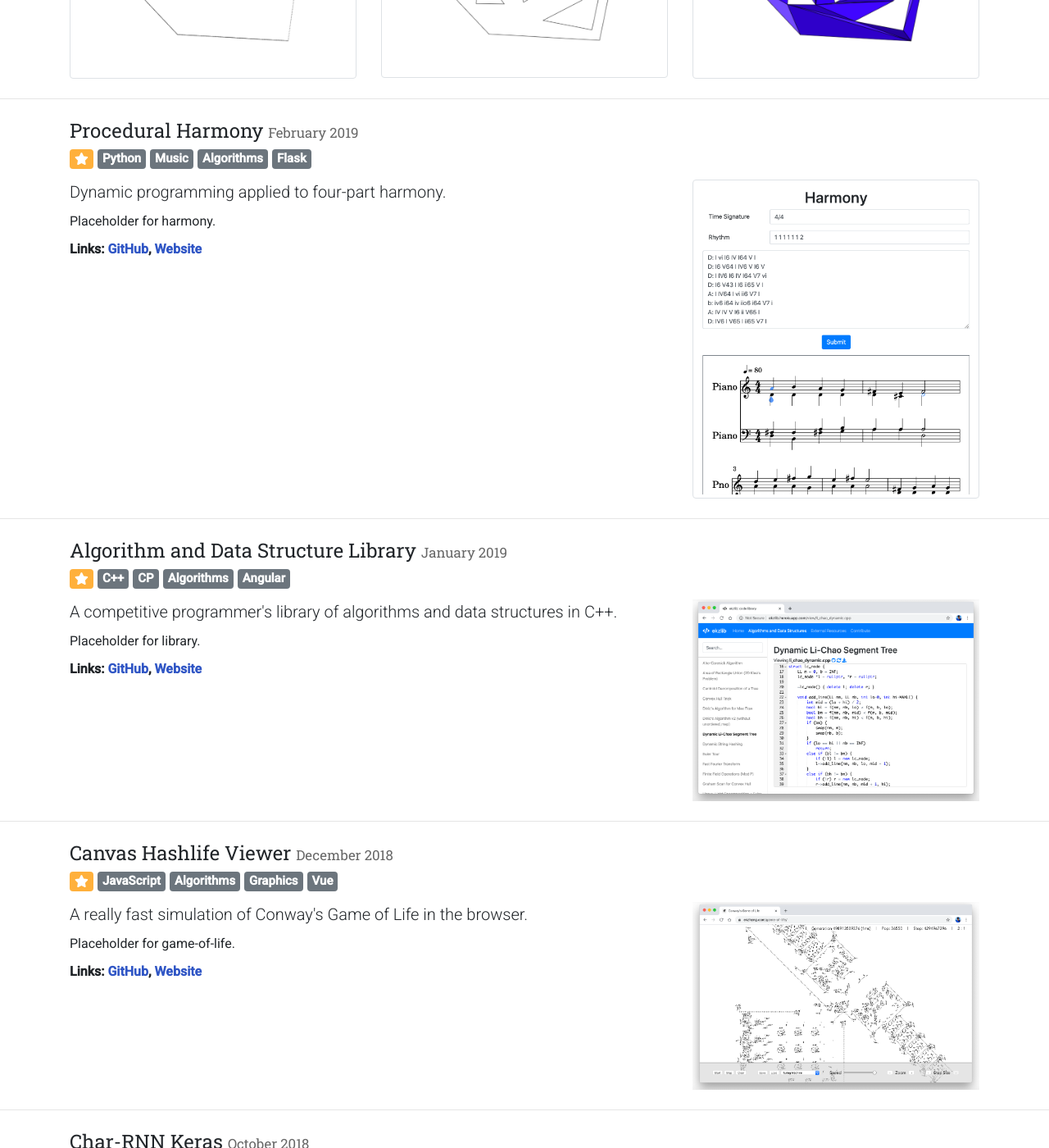
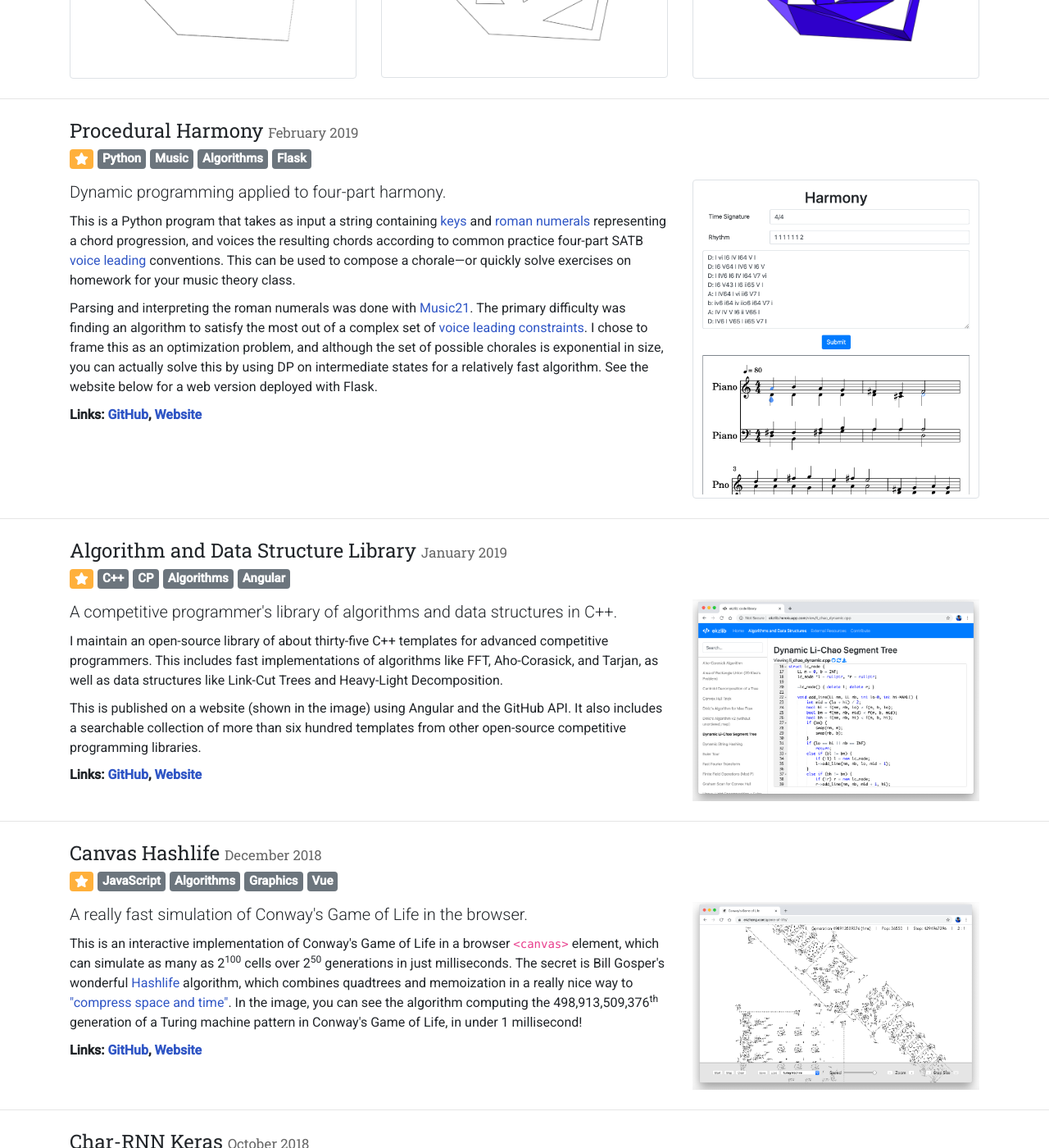
Before and after one commit to ekzhang/ekzhang.github.io, a Jekyll site: the page built from pages/projects.html, in a window 1280 px wide and 1400 px high, scrolled down 2000 px. Shown: the whole window at 82% size. Built offline with Jekyll 4.4.1, drawn with Linux system fonts in a browser that asks for light colours; nearby versions of some CDN libraries; comment, search, counter and statistics services are not loaded; some of the changed text lies outside the part shown.

Commit message:
Add summaries for four projects

```diff
--- a/_data/projects.yml
+++ b/_data/projects.yml
@@ -28,7 +28,7 @@
   tags: C++,CP,Algorithms,Angular
   summary: library.html
 
-- title: Canvas Hashlife Viewer
+- title: Canvas Hashlife
   date: December 2018
   repo: ekzhang/game-of-life
   tags: JavaScript,Algorithms,Graphics,Vue
@@ -52,7 +52,7 @@
   tags: JavaScript,Game,Angular,Sails
   summary: market-game.html
 
-- title: Multithreaded Julia Fractal Renderers
+- title: Julia Fractal Renderers
   date: April 2018
   repo: ekzhang/julia-fractal
   tags: C++,Java,Graphics,TypeScript,OpenGL
--- a/_includes/projects/char-rnn-keras.html
+++ b/_includes/projects/char-rnn-keras.html
@@ -4,12 +4,23 @@
       Character-level language models with recurrent neural networks in Keras.
     </p>
     <p>
-      Placeholder for char-rnn-keras.
+      Inspired by Andrej Karpathy's
+      <a href="https://karpathy.github.io/2015/05/21/rnn-effectiveness/"
+        >blog post</a
+      >, this is an implementation of a long short-term memory (LSTM) network in
+      Keras, for learning and sampling from character-level patterns in text.
+      This was trained to generate writing in the styles of historical authors,
+      like Shakespeare, Hugo, and Caroll.
+    </p>
+    <p>
+      A really interesting application was training this network on a corpus of
+      folk music, from which it could compose new music fairly well. See the web
+      demo below to play with this yourself!
     </p>
     <p class="font-weight-bold">
       Links:
       <a href="https://github.com/ekzhang/char-rnn-keras">GitHub</a>,
-      <a href="https://ekzhang.github.io/music-gen/">RNN Music Composer</a>
+      <a href="https://ekzhang.github.io/music-gen/">Demo</a>
     </p>
   </div>
   <div class="col-md-4">
--- a/_includes/projects/game-of-life.html
+++ b/_includes/projects/game-of-life.html
@@ -4,7 +4,19 @@
       A really fast simulation of Conway's Game of Life in the browser.
     </p>
     <p>
-      Placeholder for game-of-life.
+      This is an interactive implementation of Conway's Game of Life in a
+      browser <code>&lt;canvas&gt;</code> element, which can simulate as many as
+      2<sup>100</sup> cells over 2<sup>50</sup> generations in just
+      milliseconds. The secret is Bill Gosper's wonderful
+      <a href="https://en.wikipedia.org/wiki/Hashlife">Hashlife</a> algorithm,
+      which combines quadtrees and memoization in a really nice way to
+      <a
+        href="https://www.drdobbs.com/jvm/an-algorithm-for-compressing-space-and-t/184406478"
+        >"compress space and time"</a
+      >. In the image, you can see the algorithm computing the
+      498,913,509,376<sup>th</sup>
+      generation of a Turing machine pattern in Conway's Game of Life, in under
+      1 millisecond!
     </p>
     <p class="font-weight-bold">
       Links:
--- a/_includes/projects/harmony.html
+++ b/_includes/projects/harmony.html
@@ -2,7 +2,28 @@
   <div class="col-md-8">
     <p class="lead">Dynamic programming applied to four-part harmony.</p>
     <p>
-      Placeholder for harmony.
+      This is a Python program that takes as input a string containing
+      <a href="https://en.wikipedia.org/wiki/Key_signature">keys</a>
+      and
+      <a href="https://en.wikipedia.org/wiki/Roman_numeral_analysis"
+        >roman numerals</a
+      >
+      representing a chord progression, and voices the resulting chords
+      according to common practice four-part SATB
+      <a href="https://en.wikipedia.org/wiki/Voice_leading">voice leading</a>
+      conventions. This can be used to compose a chorale&mdash;or quickly solve
+      exercises on homework for your music theory class.
+    </p>
+    <p>
+      Parsing and interpreting the roman numerals was done with
+      <a href="https://web.mit.edu/music21/">Music21</a>. The primary difficulty
+      was finding an algorithm to satisfy the most out of a complex set of
+      <a href="http://derekremes.com/wp-content/uploads/voiceleadingsummary.pdf"
+        >voice leading constraints</a
+      >. I chose to frame this as an optimization problem, and although the set
+      of possible chorales is exponential in size, you can actually solve this
+      by using DP on intermediate states for a relatively fast algorithm. See
+      the website below for a web version deployed with Flask.
     </p>
     <p class="font-weight-bold">
       Links:
--- a/_includes/projects/library.html
+++ b/_includes/projects/library.html
@@ -5,7 +5,16 @@
       C++.
     </p>
     <p>
-      Placeholder for library.
+      I maintain an open-source library of about thirty-five C++ templates for
+      advanced competitive programmers. This includes fast implementations of
+      algorithms like FFT, Aho-Corasick, and Tarjan, as well as data structures
+      like Link-Cut Trees and Heavy-Light Decomposition.
+    </p>
+    <p>
+      This is published on a website (shown in the image) using Angular and the
+      GitHub API. It also includes a searchable collection of more than six
+      hundred templates from other open-source competitive programming
+      libraries.
     </p>
     <p class="font-weight-bold">
       Links:
```
